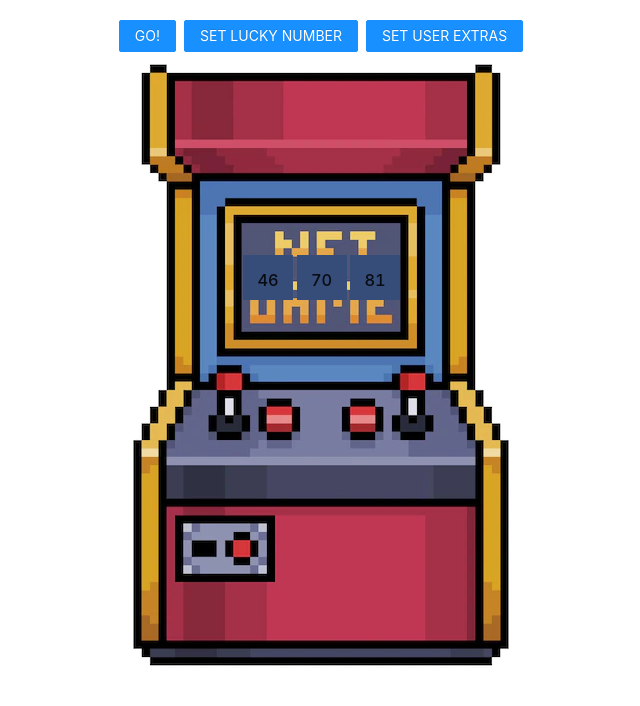
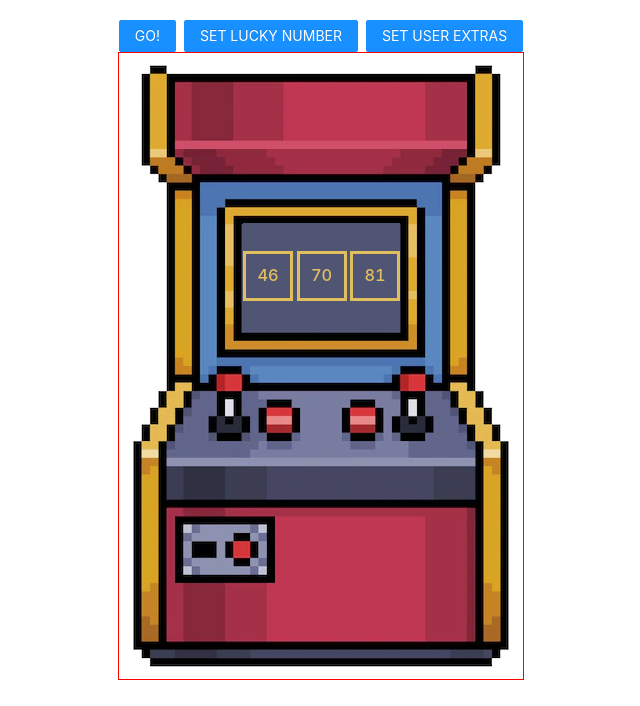
Before and after one commit to no1harm/task1, a React (Vite) app: page /tigerBot in a window 1280 px wide. Shown: the top 706 px of the page, without its empty margins (319-959 px from the left). Built offline with nearby package versions, Linux system fonts and the light colour scheme.

Commit message:
feature: add some css

```diff
--- a/src/views/tigerBot/index.css
+++ b/src/views/tigerBot/index.css
@@ -41,15 +41,20 @@
 }
 
 .contentWrapper {
-  height: 100%;
+  height: 50px;
   width: 100%;
-  padding: 5px 0;
+  margin-bottom: 5px;
 }
 .content {
-  line-height: 50px;
+  width: 50px;
+  height: 50px;
+  display: flex;
+  justify-content: center;
+  align-items: center;
   text-align: center;
-  background: #364d79;
-  color: "#fff" !important;
+  background: rgb(80, 85, 115);
+  color:rgb(225, 190, 95);
+  border: 3px solid rgb(225, 190, 95);
 }
 
 .btnWrapper {
@@ -67,7 +72,17 @@
 
 .bot{
   position: relative;
+  border: 1px solid red;
 }
 
 .bot >img{
 }
+
+.bot >.bgc{
+  width: 157px;
+  height: 108px;
+  background-color: rgb(80, 85, 115);
+  position: absolute;
+  top: 170px;
+  left: 124px;
+}
--- a/src/views/tigerBot/index.jsx
+++ b/src/views/tigerBot/index.jsx
@@ -45,7 +45,7 @@ export default function TigerBot() {
     const nodeList = clone(state.list).map((item, index) => {
       const node = document.getElementById(`node${index}`).animate([
         {transform: 'translateY(0)'},
-        {transform: 'translateY(calc(-100% + 60px))'},
+        {transform: 'translateY(calc(-100% + 55px))'},
       ], {
         fill: 'forwards',
         duration: 10000,
@@ -149,6 +149,7 @@ export default function TigerBot() {
       <div className="botContainer">
         <div className="bot">
           <img src={bot} alt="bot" />
+          <div className="bgc"></div>
           <div className="wrapper">
             {state.loading ? null : state.list.map((item,index) => {
               return <div key={index} className="container">
```
